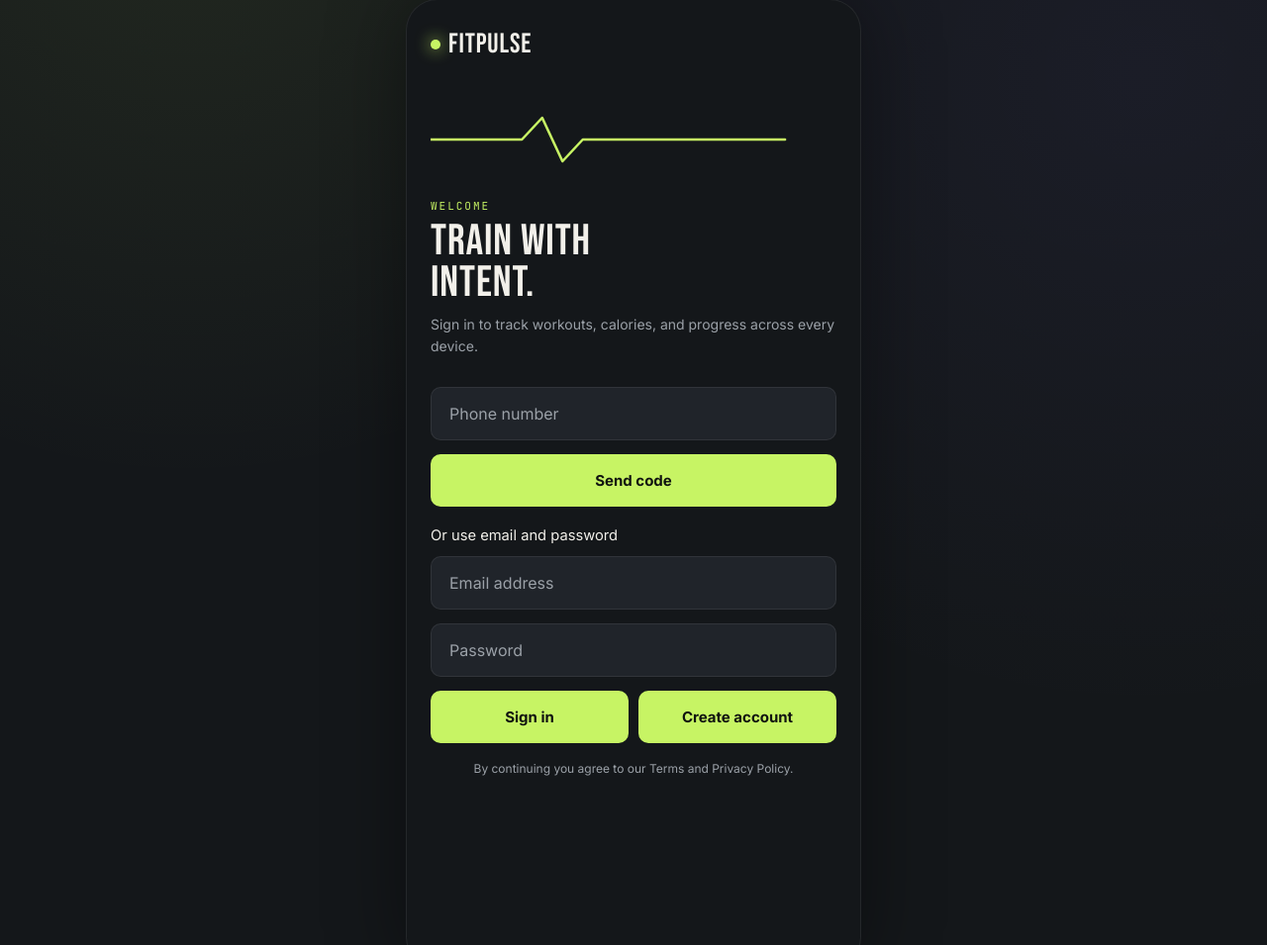
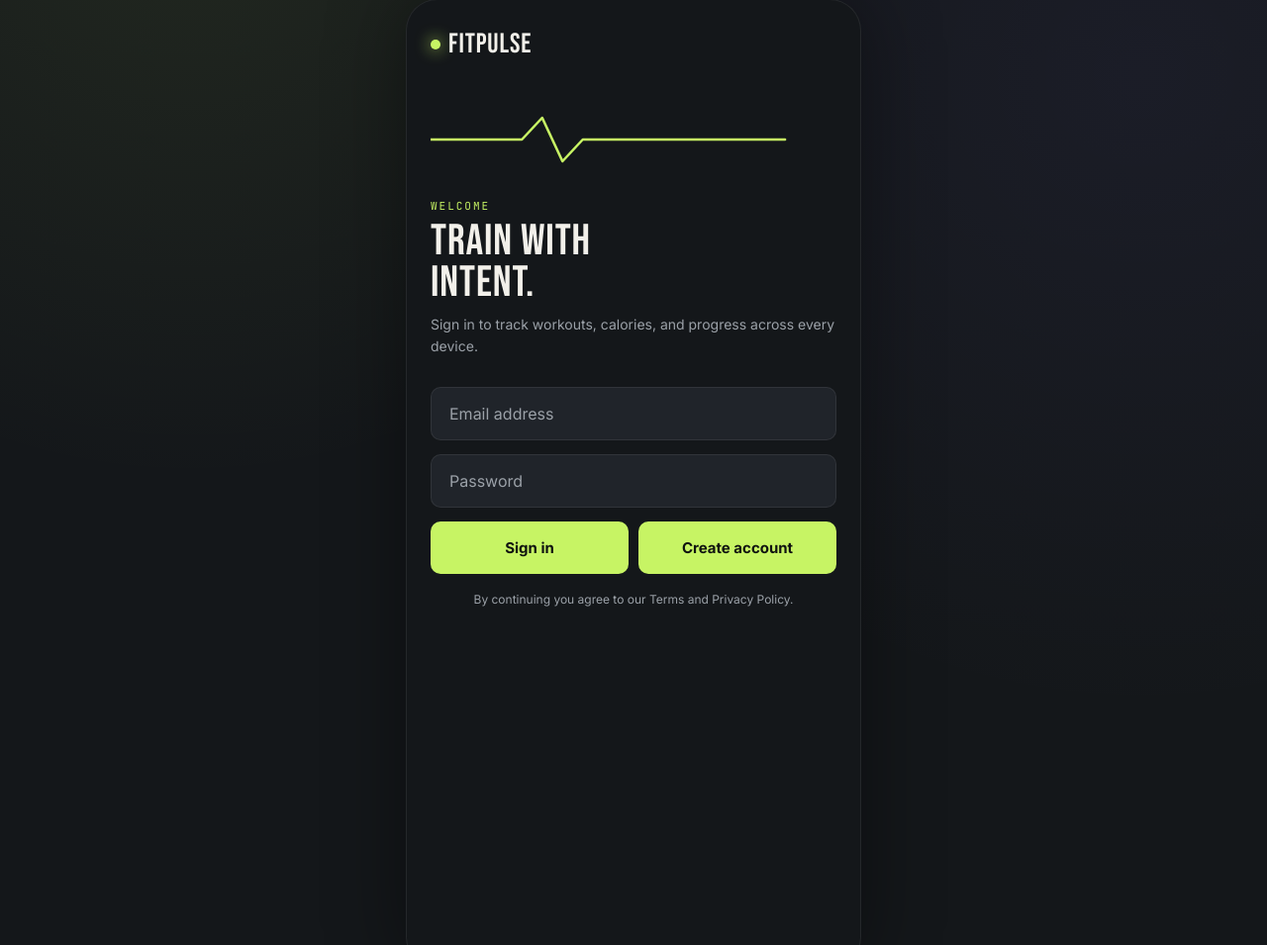
Before and after one commit to Sohamkk/fitpulse, a Flask app: page / in a window 1280 px wide. Shown: the part 25-980 px from the top of the page at 99% size. Run offline with Flask 3, Linux system fonts and the light colour scheme.

Commit message:
Remove OTP authentication UI and related logic from login screen

```diff
--- a/static/js/app.js
+++ b/static/js/app.js
@@ -88,34 +88,10 @@ window.addEventListener("DOMContentLoaded", async () => {
 // ---------------------------------------------------------------------------
 // Auth: request + verify OTP
 // ---------------------------------------------------------------------------
-const identifierInput = document.getElementById("identifier-input");
-const sendOtpBtn = document.getElementById("send-otp-btn");
 const emailInput = document.getElementById("email-input");
 const passwordInput = document.getElementById("password-input");
 const loginEmailBtn = document.getElementById("login-email-btn");
 const registerEmailBtn = document.getElementById("register-email-btn");
-
-sendOtpBtn.addEventListener("click", async () => {
-  const identifier = identifierInput.value.trim();
-  if (!identifier) return flash("login-status", "Enter your phone number.");
-
-  sendOtpBtn.disabled = true;
-  sendOtpBtn.textContent = "Sending…";
-  const { data } = await api("/api/auth/request-otp", { method: "POST", body: { identifier } });
-  sendOtpBtn.disabled = false;
-  sendOtpBtn.textContent = "Send code";
-
-  if (!data.ok) {
-    flash("login-status", data.error || "Could not send code.");
-    return;
-  }
-  state.identifier = identifier;
-  document.getElementById("otp-target").textContent = identifier;
-  document.getElementById("login-status").className = "status-msg";
-  showScreen("screen-otp");
-  document.querySelector("#otp-boxes input").focus();
-  startResendCooldown();
-});
 
 loginEmailBtn.addEventListener("click", async () => {
   const email = emailInput.value.trim().toLowerCase();
@@ -162,55 +138,6 @@ registerEmailBtn.addEventListener("click", async () => {
     await enterApp();
   }
 });
-
-// OTP box auto-advance
-const otpInputs = [...document.querySelectorAll("#otp-boxes input")];
-otpInputs.forEach((box, i) => {
-  box.addEventListener("input", () => {
-    box.value = box.value.replace(/\D/g, "").slice(0, 1);
-    if (box.value && otpInputs[i + 1]) otpInputs[i + 1].focus();
-  });
-  box.addEventListener("keydown", (e) => {
-    if (e.key === "Backspace" && !box.value && otpInputs[i - 1]) otpInputs[i - 1].focus();
-  });
-});
-
-document.getElementById("verify-otp-btn").addEventListener("click", async () => {
-  const code = otpInputs.map((b) => b.value).join("");
-  if (code.length !== 6) return flash("otp-status", "Enter the 6-digit code.");
-
-  const { data } = await api("/api/auth/verify-otp", {
-    method: "POST",
-    body: { identifier: state.identifier, code },
-  });
-
-  if (!data.ok) return flash("otp-status", data.error || "Verification failed.");
-
-  state.user = data.user;
-  saveSession();
-  if (data.is_new_user) {
-    showScreen("screen-profile-setup");
-  } else {
-    await enterApp();
-  }
-});
-
-document.getElementById("resend-otp-btn").addEventListener("click", async () => {
-  await api("/api/auth/request-otp", { method: "POST", body: { identifier: state.identifier } });
-  flash("otp-status", "New code sent.", "success");
-  startResendCooldown();
-});
-
-function startResendCooldown() {
-  const btn = document.getElementById("resend-otp-btn");
-  let t = 30;
-  btn.disabled = true;
-  const iv = setInterval(() => {
-    t -= 1;
-    btn.textContent = t > 0 ? `Resend code (${t}s)` : "Resend code";
-    if (t <= 0) { clearInterval(iv); btn.disabled = false; }
-  }, 1000);
-}
 
 // ---------------------------------------------------------------------------
 // Profile setup
--- a/templates/index.html
+++ b/templates/index.html
@@ -29,10 +29,6 @@
     <p class="subtext" style="margin:10px 0 30px;">Sign in to track workouts, calories, and progress across every device.</p>
 
     <div id="login-status" class="status-msg"></div>
-    <input id="identifier-input" class="field" type="tel" placeholder="Phone number" autocomplete="tel">
-    <button id="send-otp-btn" class="btn btn-primary">Send code</button>
-
-    <div class="auth-divider" style="margin:20px 0 12px; font-size:0.92rem; color:var(--muted);">Or use email and password</div>
     <input id="email-input" class="field" type="email" placeholder="Email address" autocomplete="email">
     <input id="password-input" class="field" type="password" placeholder="Password" autocomplete="current-password">
     <div style="display:flex; gap:10px; flex-wrap:wrap;">
@@ -41,22 +37,6 @@
     </div>
 
     <p class="form-note center" style="margin-top:18px;">By continuing you agree to our Terms and Privacy Policy.</p>
-  </div>
-
-  <!-- OTP -->
-  <div id="screen-otp" class="screen">
-    <button class="link-btn" style="align-self:flex-start; margin-bottom:24px;" onclick="showScreen('screen-login')">← Back</button>
-    <div class="eyebrow">Verification</div>
-    <h2>Enter the code</h2>
-    <p class="subtext" style="margin:8px 0 26px;">We sent a 6-digit code to <span id="otp-target" class="mono" style="color:var(--text)"></span></p>
-    <div id="otp-status" class="status-msg"></div>
-    <div id="otp-boxes" class="otp-boxes">
-      <input maxlength="1" inputmode="numeric"><input maxlength="1" inputmode="numeric">
-      <input maxlength="1" inputmode="numeric"><input maxlength="1" inputmode="numeric">
-      <input maxlength="1" inputmode="numeric"><input maxlength="1" inputmode="numeric">
-    </div>
-    <button id="verify-otp-btn" class="btn btn-primary">Verify & continue</button>
-    <button id="resend-otp-btn" class="link-btn" style="margin-top:18px; align-self:center;" disabled>Resend code (30s)</button>
   </div>
 
   <!-- PROFILE SETUP -->
```
